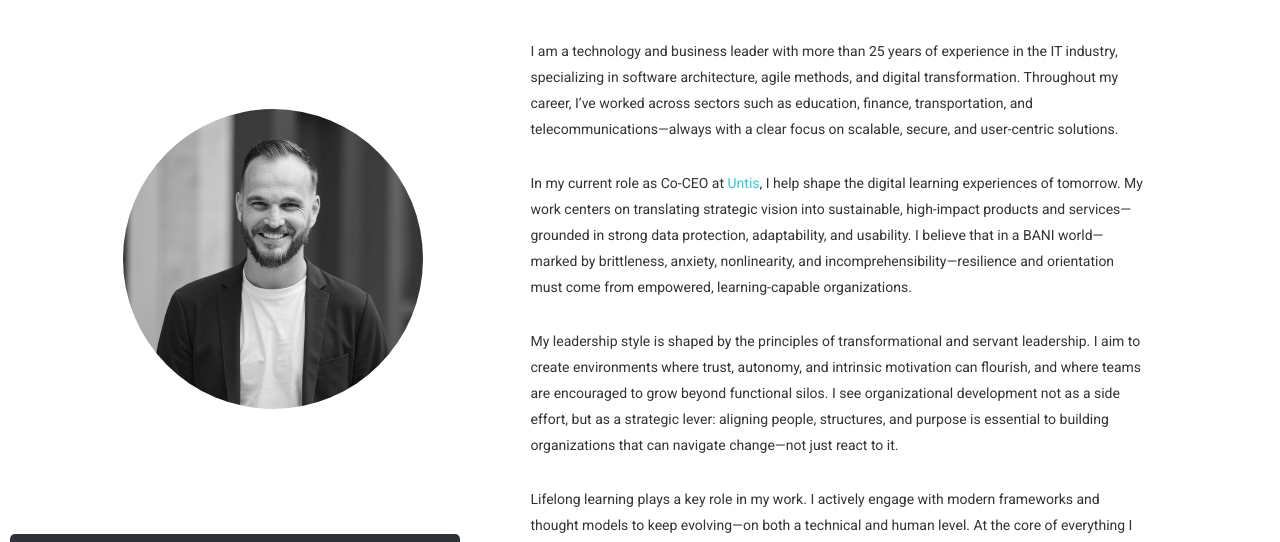
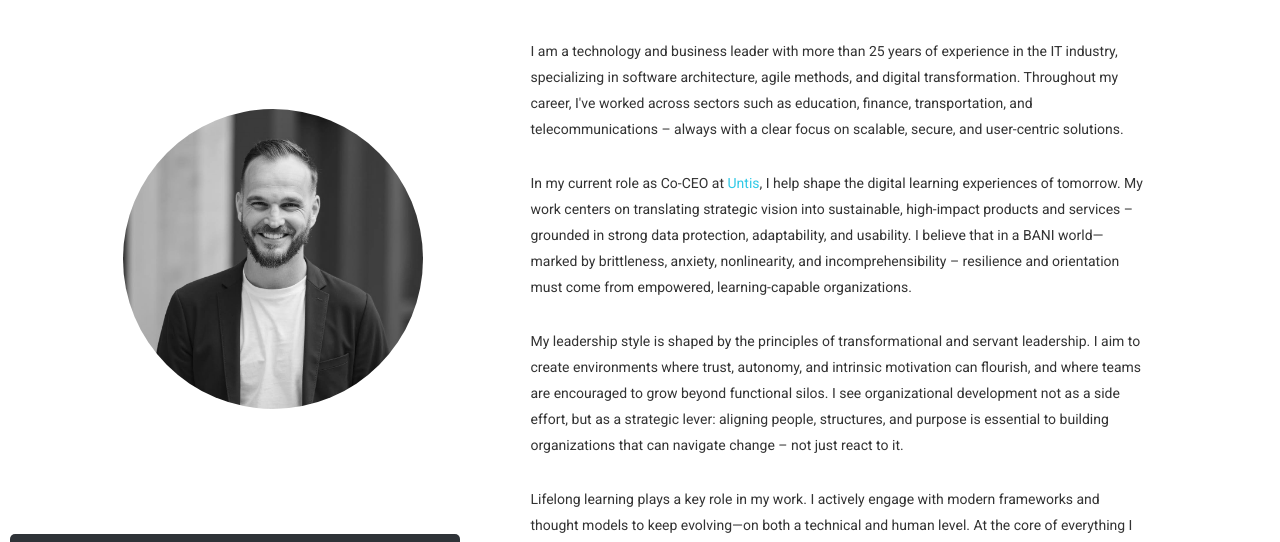
Before and after one commit to juergenpointinger/juergenpointinger.github.io, a Jekyll site: the page built from index.html, in a window 1280 px wide and 900 px high, scrolled down 543 px. Shown: the part 217-759 px from the top of the window. Built offline with Jekyll 4.4.1, drawn with Linux system fonts in a browser that asks for light colours; nearby versions of some CDN libraries; some web fonts are replaced; some of the changed lines change nothing that is shown.

Commit message:
Fixed format issue

```diff
--- a/index.html
+++ b/index.html
@@ -67,17 +67,17 @@ permalink: /index.html
           <h2>About me</h2>
           <p>
             I am a technology and business leader with more than 25 years of experience in the IT industry, specializing in software architecture, agile methods, and digital transformation.
-            Throughout my career, I’ve worked across sectors such as education, finance, transportation, and telecommunications—always with a clear focus on scalable, secure, and user-centric solutions.
+            Throughout my career, I've worked across sectors such as education, finance, transportation, and telecommunications&nbsp;&ndash; always with a clear focus on scalable, secure, and user-centric solutions.
           </p>
           <p>
             In my current role as Co-CEO at <a href="https://www.untis.at" target="_blank">Untis</a>, I help shape the digital learning experiences of tomorrow.
-            My work centers on translating strategic vision into sustainable, high-impact products and services—grounded in strong data protection, adaptability, and usability.
-            I believe that in a BANI world—marked by brittleness, anxiety, nonlinearity, and incomprehensibility—resilience and orientation must come from empowered, learning-capable organizations.
+            My work centers on translating strategic vision into sustainable, high-impact products and services&nbsp;&ndash; grounded in strong data protection, adaptability, and usability.
+            I believe that in a BANI world—marked by brittleness, anxiety, nonlinearity, and incomprehensibility&nbsp;&ndash; resilience and orientation must come from empowered, learning-capable organizations.
           </p>
           <p>
             My leadership style is shaped by the principles of transformational and servant leadership.
             I aim to create environments where trust, autonomy, and intrinsic motivation can flourish, and where teams are encouraged to grow beyond functional silos.
-            I see organizational development not as a side effort, but as a strategic lever: aligning people, structures, and purpose is essential to building organizations that can navigate change—not just react to it.
+            I see organizational development not as a side effort, but as a strategic lever: aligning people, structures, and purpose is essential to building organizations that can navigate change&nbsp;&ndash; not just react to it.
           </p>
           <p>
             Lifelong learning plays a key role in my work.
```
